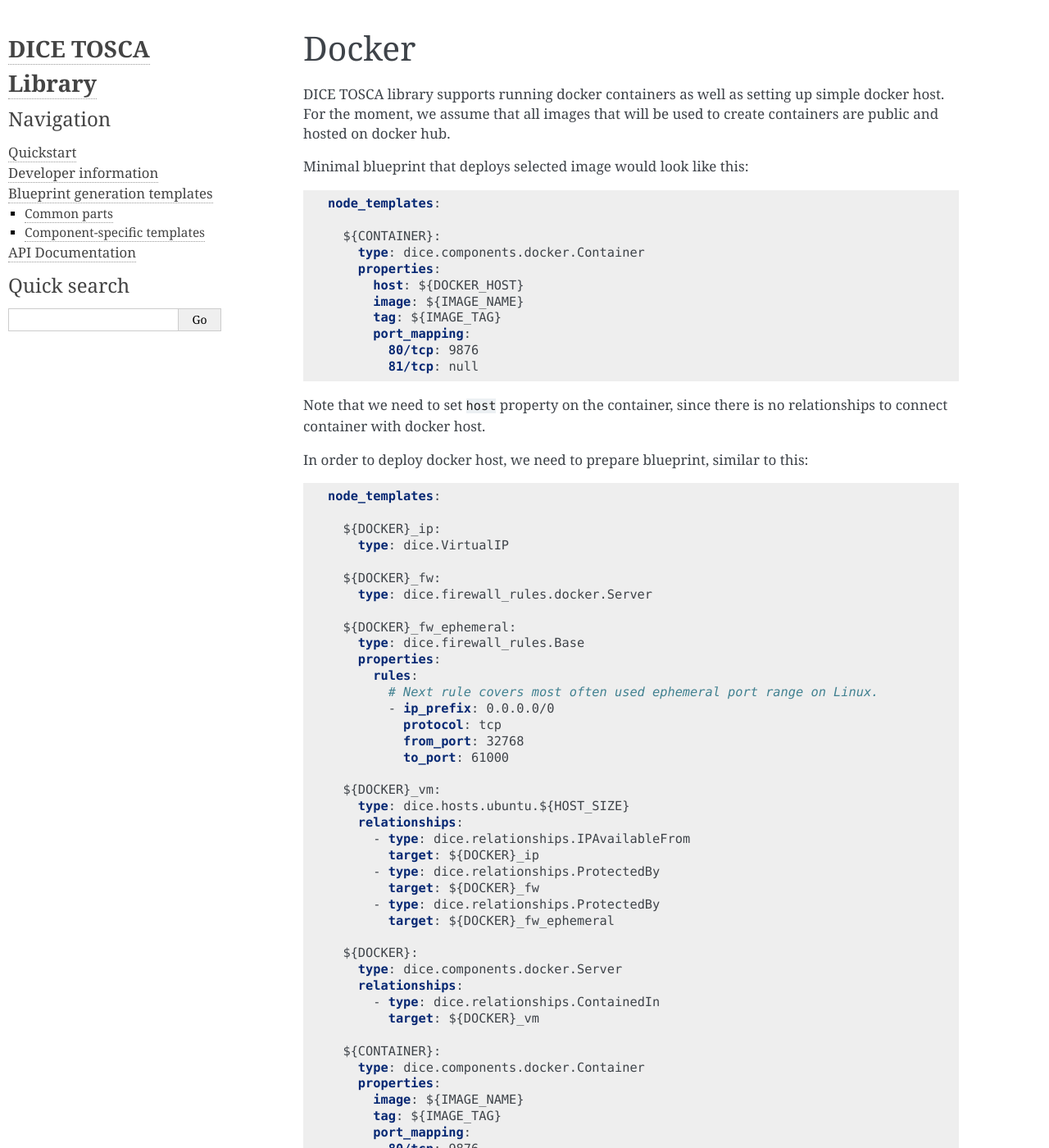
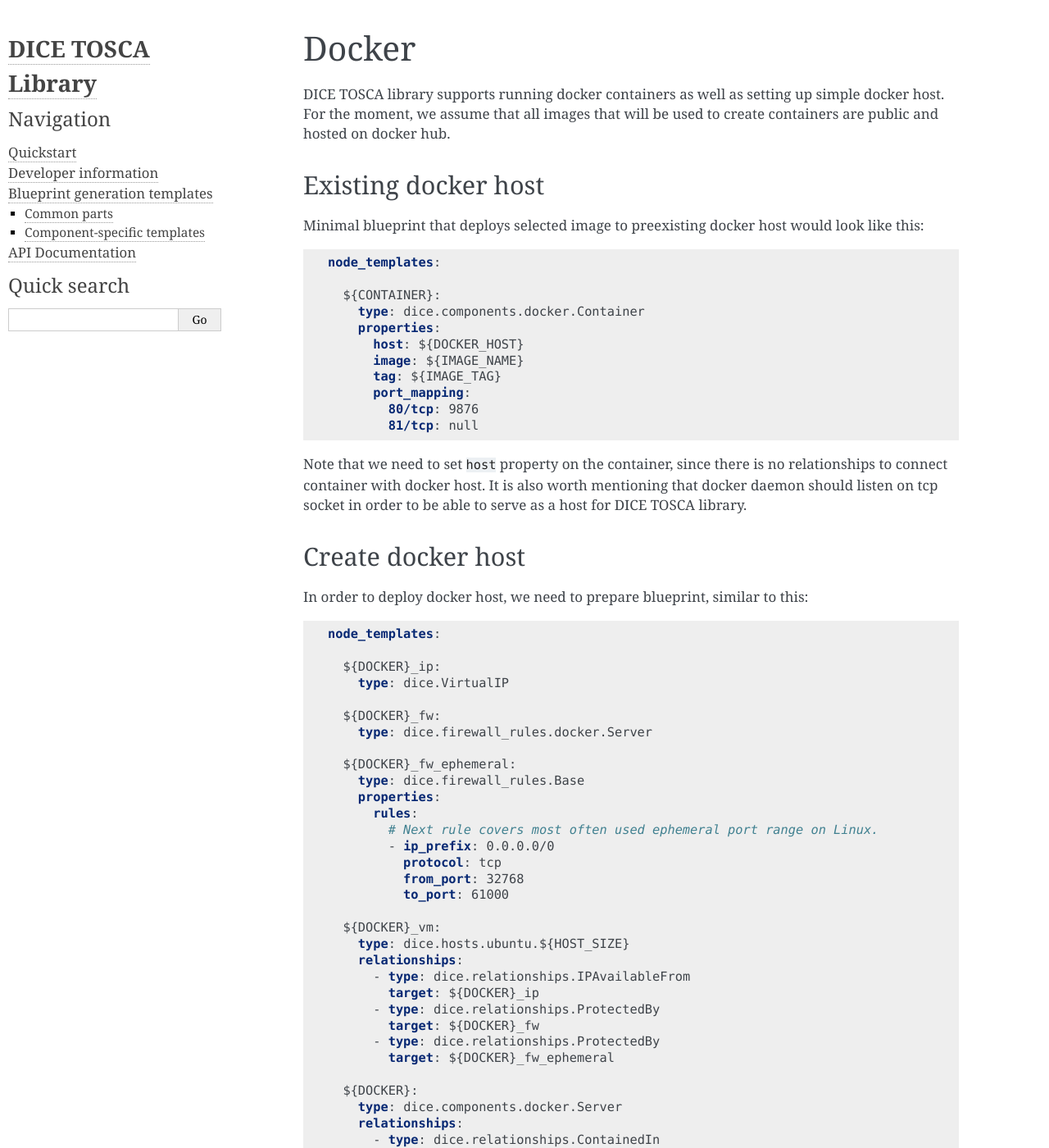
Before and after one commit to dice-project/DICE-Deployment-Cloudify, a Sphinx documentation site: the page built from doc/source/templates/docker.rst, in a window 1280 px wide and 1400 px high. Shown: the whole window at 82% size. Built offline with Sphinx 7.4.7, drawn with Linux system fonts in a browser that asks for light colours; some of the changed text lies outside the part shown.

Commit message:
Clarify differences between possible docker usages
Previous version of docker documentation failed to properly emphasise
the difference between two possible use cases. This documentation update
tries to fill in the gaps.

Change-Id: Icd45d41bc6ccd3e93c2b49d30bb0759de2ddeddc

```diff
--- a/doc/source/templates/docker.rst
+++ b/doc/source/templates/docker.rst
@@ -5,7 +5,12 @@
 simple docker host. For the moment, we assume that all images that will be
 used to create containers are public and hosted on docker hub.
 
-Minimal blueprint that deploys selected image would look like this:
+
+Existing docker host
+--------------------
+
+Minimal blueprint that deploys selected image to preexisting docker host would
+look like this:
 
 .. code-block:: yaml
 
@@ -22,7 +27,13 @@
            81/tcp: null
 
 Note that we need to set ``host`` property on the container, since there is no
-relationships to connect container with docker host.
+relationships to connect container with docker host. It is also worth
+mentioning that docker daemon should listen on tcp socket in order to be able
+to serve as a host for DICE TOSCA library.
+
+
+Create docker host
+------------------
 
 In order to deploy docker host, we need to prepare blueprint, similar to this:
 
@@ -75,7 +86,9 @@
            target: ${DOCKER}
 
 No ``host`` property needs to be set on the container in this case, since
-relationship will properly connect the container to docker host.
+relationship will properly connect the container to docker host. Installation
+procedure also takes care of configuring docker daemon properly, so no manual
+intervention is needed.
 
 
 Template variables
```
